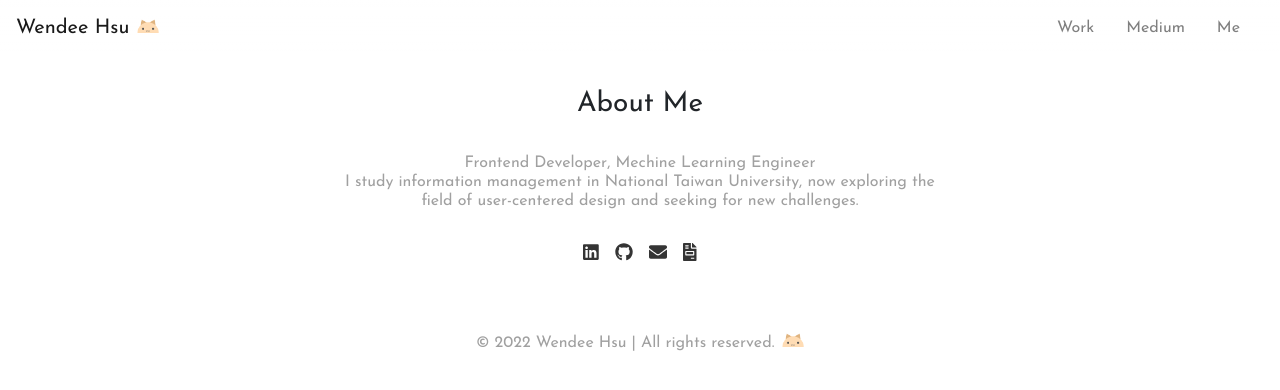
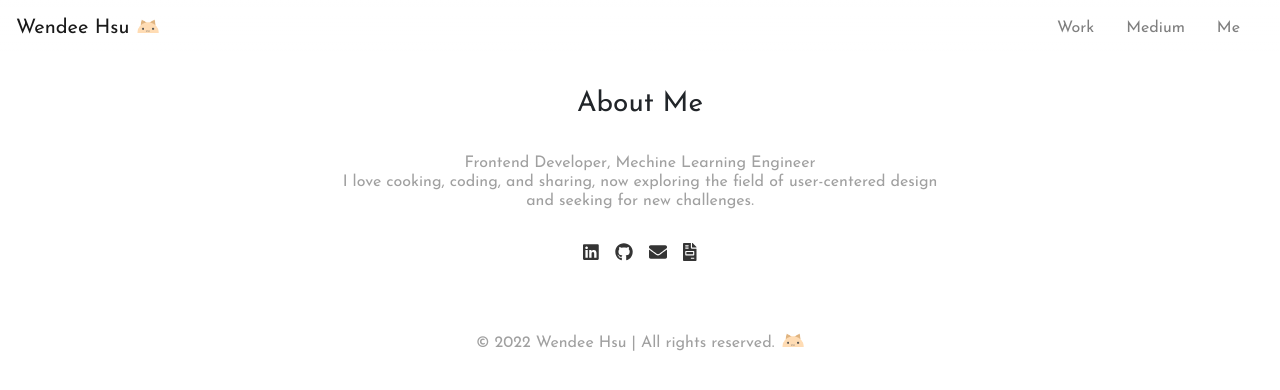
Before and after one commit to wendeehsu/wendeehsu.github.io, a React (Create React App) app: page /#/Me in a window 1280 px wide. Shown: the top 390 px of the page. Built offline with nearby package versions, Linux system fonts and the light colour scheme.

Commit message:
feat: change intro

```diff
--- a/src/components/Me.js
+++ b/src/components/Me.js
@@ -20,7 +20,7 @@ export default class Me extends Component {
                 <div className="row justify-content-center">
                     <h6 className="gray-text col-6 center-text">
                         Frontend Developer, Mechine Learning Engineer<br/>
-                        I study information management in National Taiwan University, now exploring the field of user-centered design and seeking for new challenges.
+                        I love cooking, coding, and sharing, now exploring the field of user-centered design and seeking for new challenges.
                     </h6>
                 </div>
                 <br/>
```
